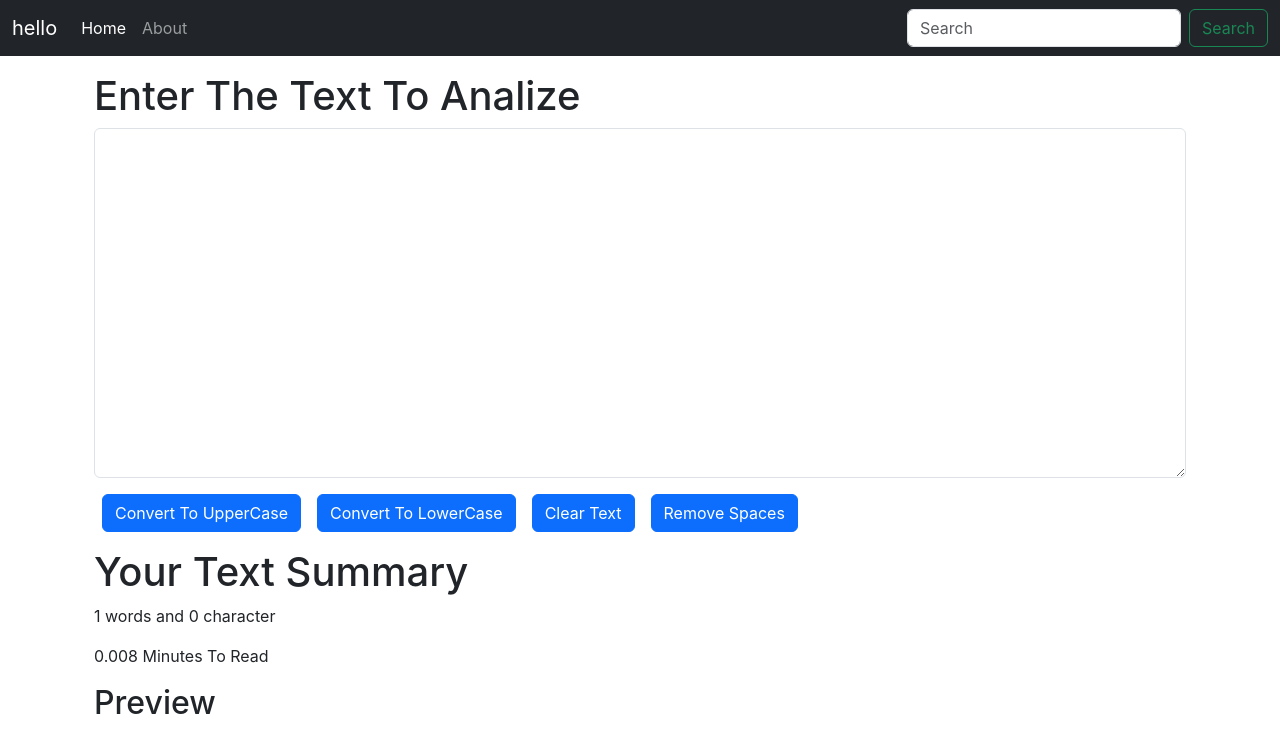
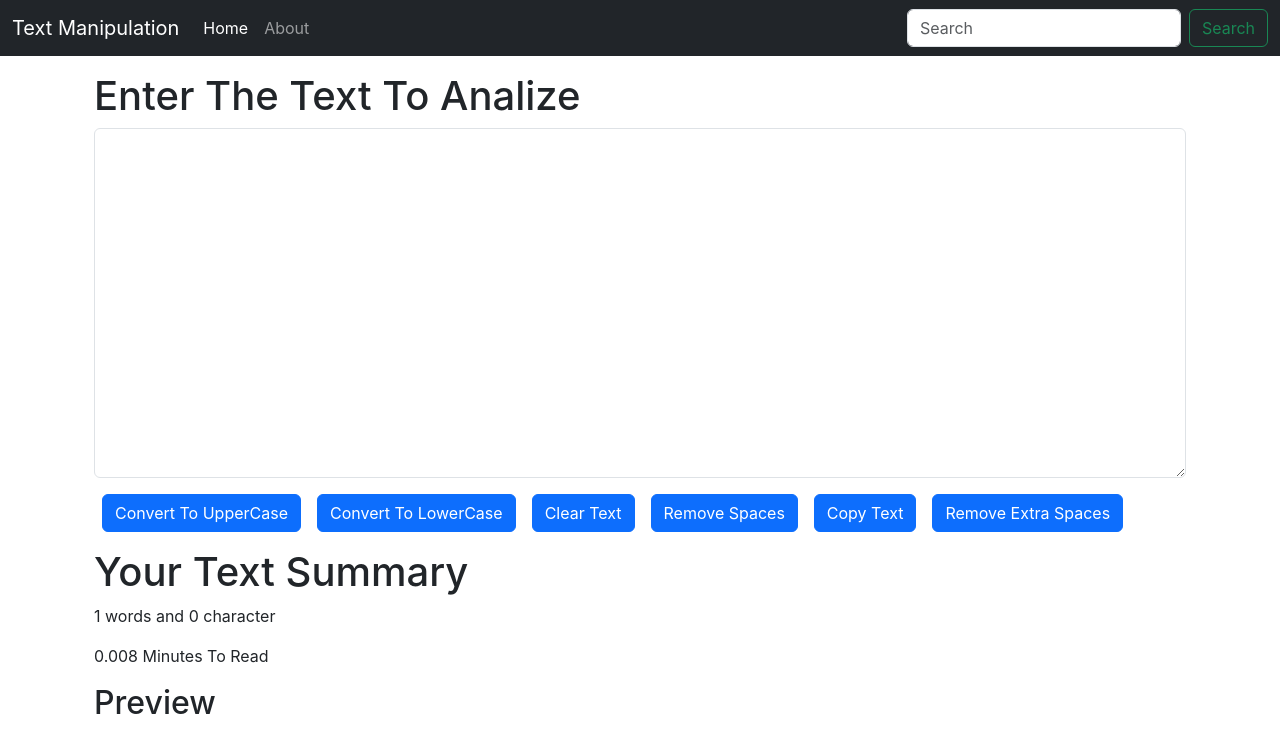
Before and after one commit to Karthikrrr/REACT_LEARNING, a React (Create React App) app: page / in a window 1280 px wide. Shown: the top 737 px of the page. Built offline with nearby package versions, Linux system fonts and the light colour scheme.

Commit message:
ADDING MORE FUNCTION

```diff
--- a/package.json
+++ b/package.json
@@ -9,6 +9,7 @@
     "@testing-library/user-event": "^13.5.0",
     "react": "^19.0.0",
     "react-dom": "^19.0.0",
+    "react-lorem-ipsum": "^1.4.10",
     "react-scripts": "5.0.1",
     "web-vitals": "^2.1.4"
   },
--- a/src/App.js
+++ b/src/App.js
@@ -6,7 +6,7 @@ import Navbar from './components/Navbar';
 function App() {
   return (
     <>
-      <Navbar title='hello'/>
+      <Navbar title='Text Manipulation'/>
       <div className="container my-3">
       <Myform heading="Enter The Text To Analize" />
       <About/>
--- a/src/components/Myform.js
+++ b/src/components/Myform.js
@@ -1,4 +1,5 @@
 import React, { useState } from "react";
+import { loremIpsum } from 'react-lorem-ipsum';
 
 //useState is hook
 //States usage and Learning
@@ -31,6 +32,19 @@ export default function (props) {
       setText(newText);
     }
 
+    // Copy to ClipBoard
+    const handleCopy = () => {
+        var text = document.getElementById("mytextarea");
+        text.select();
+        navigator.clipboard.writeText(text.value);
+    }
+
+    //remove Extra Spaces
+    const removeExtraSpace = () =>{
+        setText(text.split(/[ ]+/).join(" "))
+    }
+
+
     // useage of a state
     const [text, setText] = useState('');
     // text = 'newText'; Wrong way to user states use a fucnction setText
@@ -53,6 +67,8 @@ export default function (props) {
       <button className="btn btn-primary mx-2" onClick={handleLoClick}>Convert To LowerCase</button>
       <button className="btn btn-primary mx-2" onClick={handleClrClick}>Clear Text</button>
       <button className="btn btn-primary mx-2" onClick={handleRmSpaceClick}>Remove Spaces</button>
+      <button className="btn btn-primary mx-2" onClick={handleCopy}>Copy Text</button>
+      <button className="btn btn-primary mx-2" onClick={removeExtraSpace}>Remove Extra Spaces</button>
 
     </div>
     <div className="container my-3">
```
Also changed, not shown: 1 other file (tests, documents, lock files or other folders).
